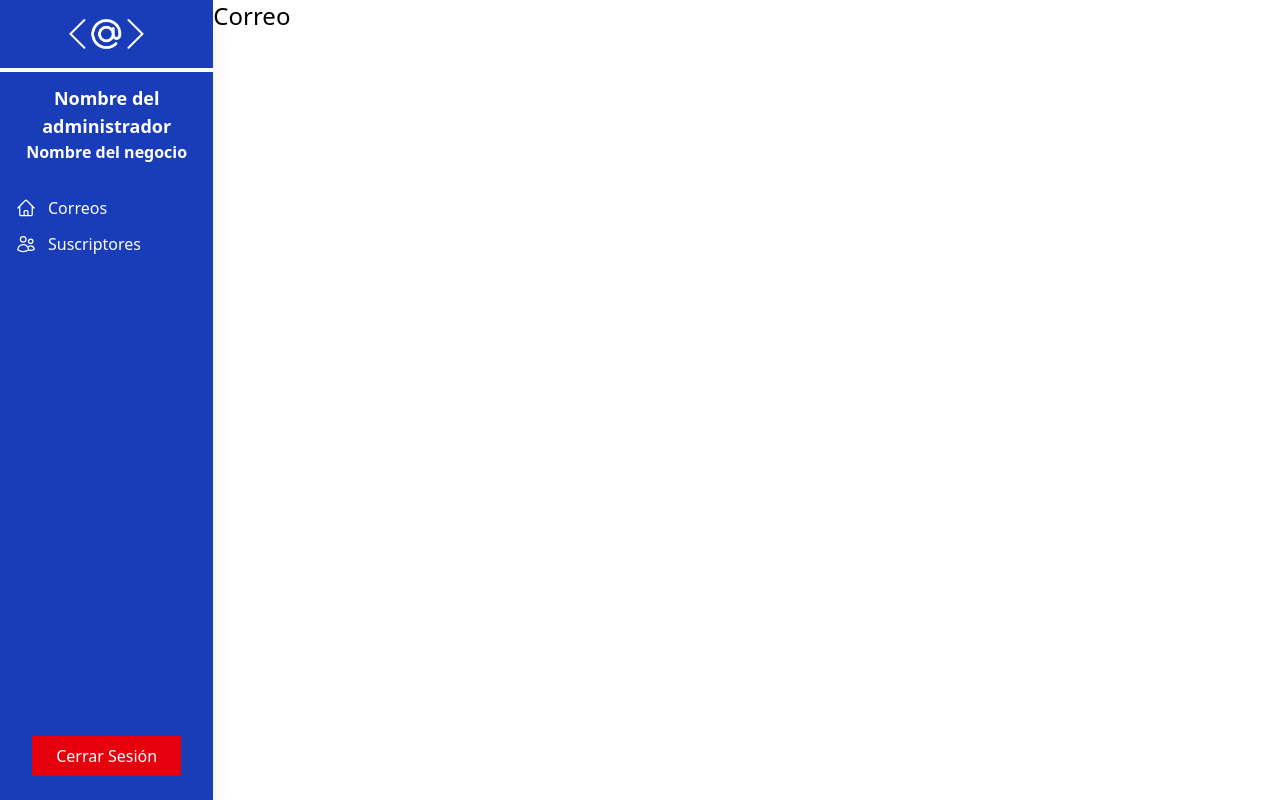
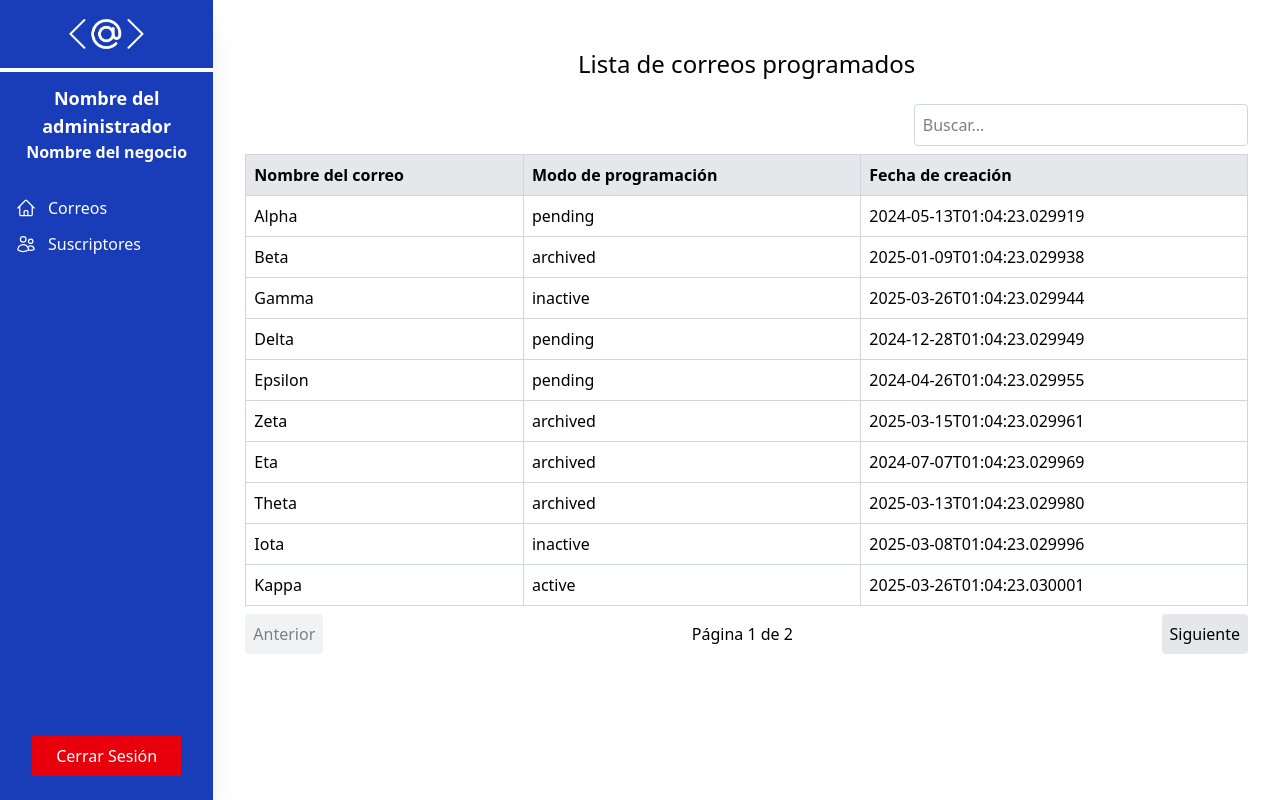
Before and after one commit to Alejandro369159/boletin-automatizacion, a Vue app: page /correos in a window 1280 px wide. Built offline with nearby package versions, Linux system fonts and the light colour scheme; the HTML template or start-up script is replaced by a standard one.

Commit message:
se crea la página de emails

```diff
--- a/src/pages/EmailsPage.vue
+++ b/src/pages/EmailsPage.vue
@@ -1,3 +1,55 @@
+<script setup lang="ts">
+import TableComponent from '@/components/TableComponent.vue'
+import router from '@/router'
+import type { Column, DataItem } from '@/types/Table'
+
+const columns: Column[] = [
+  {
+    label: 'Nombre del correo',
+    key: 'name',
+  },
+  {
+    label: 'Modo de programación',
+    key: 'mode',
+  },
+  {
+    label: 'Fecha de creación',
+    key: 'createdAt',
+  },
+]
+
+const data = [
+  { id: '1', name: 'Alpha', mode: 'pending', createdAt: '2024-05-13T01:04:23.029919' },
+  { id: '2', name: 'Beta', mode: 'archived', createdAt: '2025-01-09T01:04:23.029938' },
+  { id: '3', name: 'Gamma', mode: 'inactive', createdAt: '2025-03-26T01:04:23.029944' },
+  { id: '4', name: 'Delta', mode: 'pending', createdAt: '2024-12-28T01:04:23.029949' },
+  { id: '5', name: 'Epsilon', mode: 'pending', createdAt: '2024-04-26T01:04:23.029955' },
+  { id: '6', name: 'Zeta', mode: 'archived', createdAt: '2025-03-15T01:04:23.029961' },
+  { id: '7', name: 'Eta', mode: 'archived', createdAt: '2024-07-07T01:04:23.029969' },
+  { id: '8', name: 'Theta', mode: 'archived', createdAt: '2025-03-13T01:04:23.029980' },
+  { id: '9', name: 'Iota', mode: 'inactive', createdAt: '2025-03-08T01:04:23.029996' },
+  { id: '10', name: 'Kappa', mode: 'active', createdAt: '2025-03-26T01:04:23.030001' },
+  { id: '11', name: 'Lambda', mode: 'inactive', createdAt: '2024-11-15T01:04:23.030005' },
+  { id: '12', name: 'Mu', mode: 'active', createdAt: '2024-11-17T01:04:23.030009' },
+  { id: '13', name: 'Nu', mode: 'pending', createdAt: '2025-02-12T01:04:23.030013' },
+  { id: '14', name: 'Xi', mode: 'archived', createdAt: '2025-01-24T01:04:23.030017' },
+  { id: '15', name: 'Omicron', mode: 'pending', createdAt: '2024-07-04T01:04:23.030020' },
+  { id: '16', name: 'Pi', mode: 'archived', createdAt: '2024-07-29T01:04:23.030024' },
+  { id: '17', name: 'Rho', mode: 'archived', createdAt: '2025-02-21T01:04:23.030027' },
+  { id: '18', name: 'Sigma', mode: 'inactive', createdAt: '2024-07-28T01:04:23.030031' },
+  { id: '19', name: 'Tau', mode: 'archived', createdAt: '2024-10-16T01:04:23.030035' },
+  { id: '20', name: 'Upsilon', mode: 'inactive', createdAt: '2024-07-31T01:04:23.030039' },
+]
+
+function viewDetail(item: DataItem) {
+  const itemId = item.id ?? null
+  if (itemId && typeof itemId === 'string') router.push(`/correos/${itemId}`)
+}
+</script>
+
 <template>
-  <h3 class="text-2xl">Correo</h3>
+  <h3 class="text-2xl text-center mt-12">Lista de correos programados</h3>
+  <div class="px-8 mt-6">
+    <TableComponent :columns :data :rows-per-page="10" @row-click="viewDetail" />
+  </div>
 </template>
--- /dev/null
+++ b/src/types/Email.ts
@@ -0,0 +1,6 @@
+export type Email = {
+  id?: string
+  name: string
+  mode: string // change later
+  createdAt: Date
+}
```
